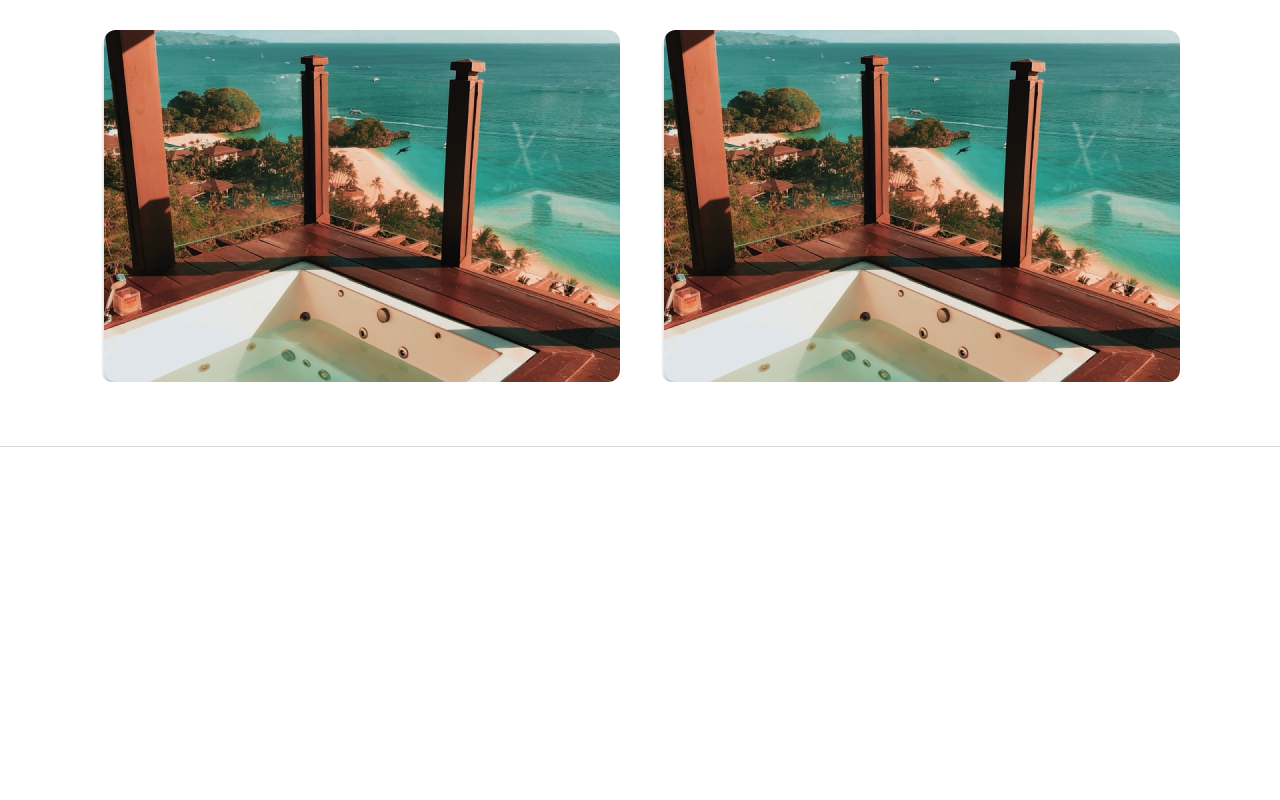
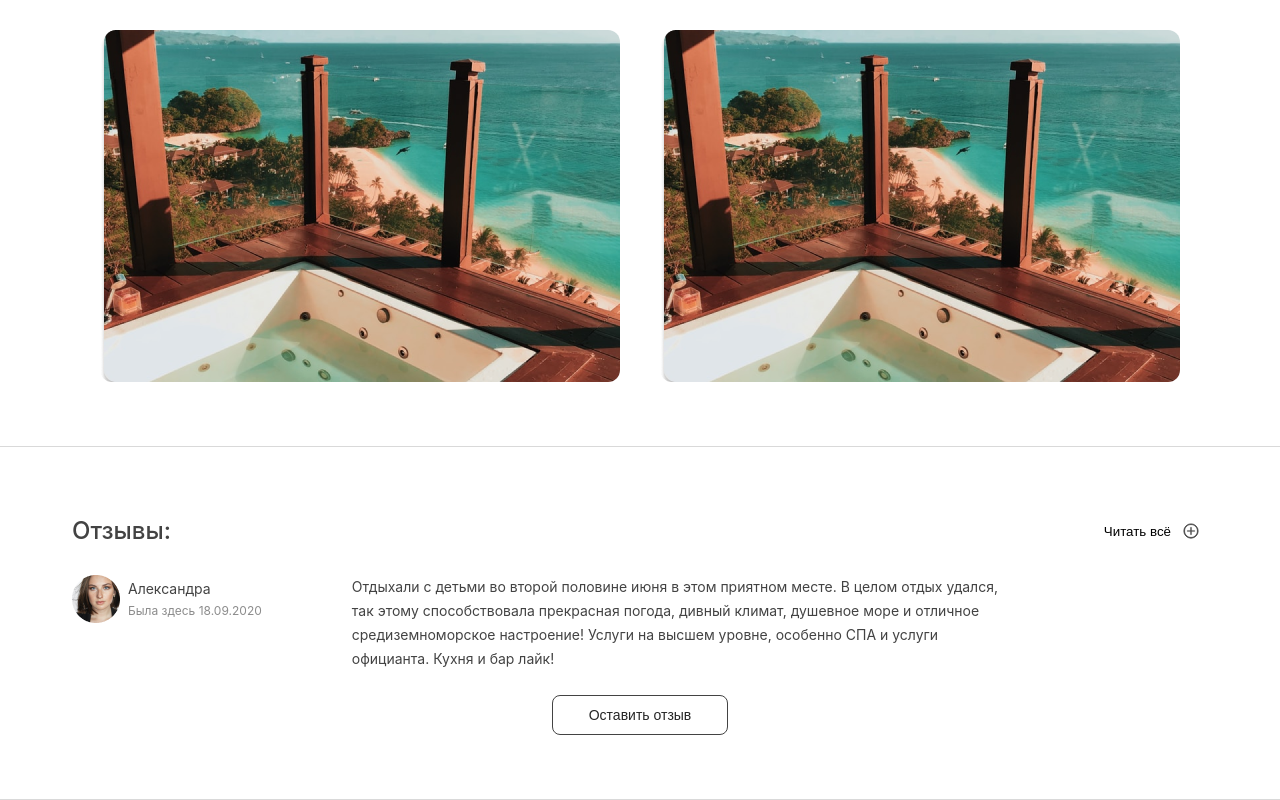
Before and after one commit to iva3nik/GBMS-TEST, a Next.js app in the folder nextjs-blog/: page / in a window 1280 px wide. Shown: the part 1511-2311 px from the top of the page. Before the commit the page ends 1958 px from the top, so only its background shows below. Built offline with nearby package versions, Linux system fonts and the light colour scheme.

Commit message:
feat: Reviews has been done

```diff
--- /dev/null
+++ b/nextjs-blog/components/reviews/reviews.js
@@ -0,0 +1,33 @@
+import styles from "./reviews.module.css"
+
+export default function Reviews() {
+  return (
+    <section className={styles.reviews}>
+      <div className={styles.reviews__string}>
+        <h2 className={styles.reviews__title}>Отзывы:</h2>
+        <button className={styles.reviews__buttonPlus}>
+          Читать всё
+          <div className={styles.reviews__plus}></div>
+        </button>
+      </div>
+      <div className={styles.reviews__container}>
+        <div className={styles.reviews__review}>
+          <div className={styles.reviews__user}>
+            <div className={styles.reviews__photo}></div>
+            <div className={styles.reviews__column}>
+              <div className={styles.reviews__name}>Александра</div>
+              <div className={styles.reviews__data}>Была здесь 18.09.2020</div>
+            </div>
+          </div>
+          <p className={styles.reviews__text}>
+            Отдыхали с детьми во второй половине июня в этом приятном месте.
+            В целом отдых удался, так этому способствовала прекрасная погода,
+            дивный климат, душевное море и отличное средиземноморское настроение!
+            Услуги на высшем уровне, особенно СПА и услуги официанта. Кухня и бар лайк!
+          </p>
+        </div>
+      </div>
+      <button className={styles.reviews__button}>Оставить отзыв</button>
+    </section>
+  )
+}
--- /dev/null
+++ b/nextjs-blog/components/reviews/reviews.module.css
@@ -0,0 +1,121 @@
+.reviews {
+  width: 1280px;
+  padding: 64px 72px;
+  border-bottom: 1px solid #D9D9D9;
+  display: flex;
+  flex-direction: column;
+  align-items: center;
+}
+
+.reviews__string {
+  display: flex;
+  justify-content: space-between;
+  margin-bottom: 24px;
+  width: 100%;
+}
+
+.reviews__title {
+  font-size: 24px;
+  line-height: 40px;
+  font-style: normal;
+  font-weight: 500;
+  color: #434343;
+  margin: 0;
+}
+
+.reviews__buttonPlus {
+  border: none;
+  background-color: white;
+  margin: 0 5px 0 0;
+  padding: 0;
+  display: flex;
+  align-items: center;
+  cursor: pointer;
+  opacity: 1;
+  transition: .3s linear;
+}
+
+.reviews__buttonPlus:hover {
+  opacity: .6;
+}
+
+.reviews__plus {
+  background-image:
+    url("../../public/images/plus.svg");
+  width: 18px;
+  height: 18px;
+  background-position: center;
+  background-size: contain;
+  margin: 3px 3px 3px 11px;
+}
+
+.reviews__container {
+  width: 100%;
+}
+
+.reviews__review {
+  display: flex;
+  align-items: flex-start;
+}
+
+.reviews__user {
+  display: flex;
+  align-items: center;
+  margin-right: 90px;
+}
+
+.reviews__photo {
+  background-image:
+    url("../../public/images/avatar_review.png");
+  width: 48px;
+  height: 48px;
+  margin-right: 8px;
+}
+
+.reviews__name {
+  font-size: 14px;
+  line-height: 24px;
+  font-style: normal;
+  font-weight: normal;
+  color: #434343;
+}
+
+.reviews__data {
+  font-size: 12px;
+  line-height: 20px;
+  font-style: normal;
+  font-weight: normal;
+  color: #8C8C8C;
+}
+
+.reviews__text {
+  width: 656px;
+  font-size: 14px;
+  line-height: 24px;
+  font-style: normal;
+  font-weight: normal;
+  color: #434343;
+  margin: 0;
+}
+
+.reviews__button {
+  border: 1px solid #434343;
+  border-radius: 8px;
+  background-color: white;
+  width: 176px;
+  height: 40px;
+  margin-top: 24px;
+  font-size: 14px;
+  line-height: 24px;
+  font-style: normal;
+  font-weight: 500;
+  color: #262626;
+  padding: 0;
+  opacity: 1;
+  transition: .3s linear;
+  cursor: pointer;
+}
+
+.reviews__button:hover {
+  opacity: .6;
+}
--- a/nextjs-blog/pages/index.js
+++ b/nextjs-blog/pages/index.js
@@ -3,6 +3,7 @@ import Header from '../components/header/header'
 import Navigation from '../components/navigation/navigation'
 import AboutHotel from '../components/aboutHotel/aboutHotel'
 import Photos from '../components/photos/photos'
+import Reviews from '../components/reviews/reviews'
 import utilStyles from '../styles/utils.module.css'
 
 export default function Home() {
@@ -15,6 +16,7 @@ export default function Home() {
       <Navigation />
       <AboutHotel />
       <Photos />
+      <Reviews />
     </>
   )
 }
```
Also changed, not shown: nextjs-blog/public/images/avatar_review.png (added).
